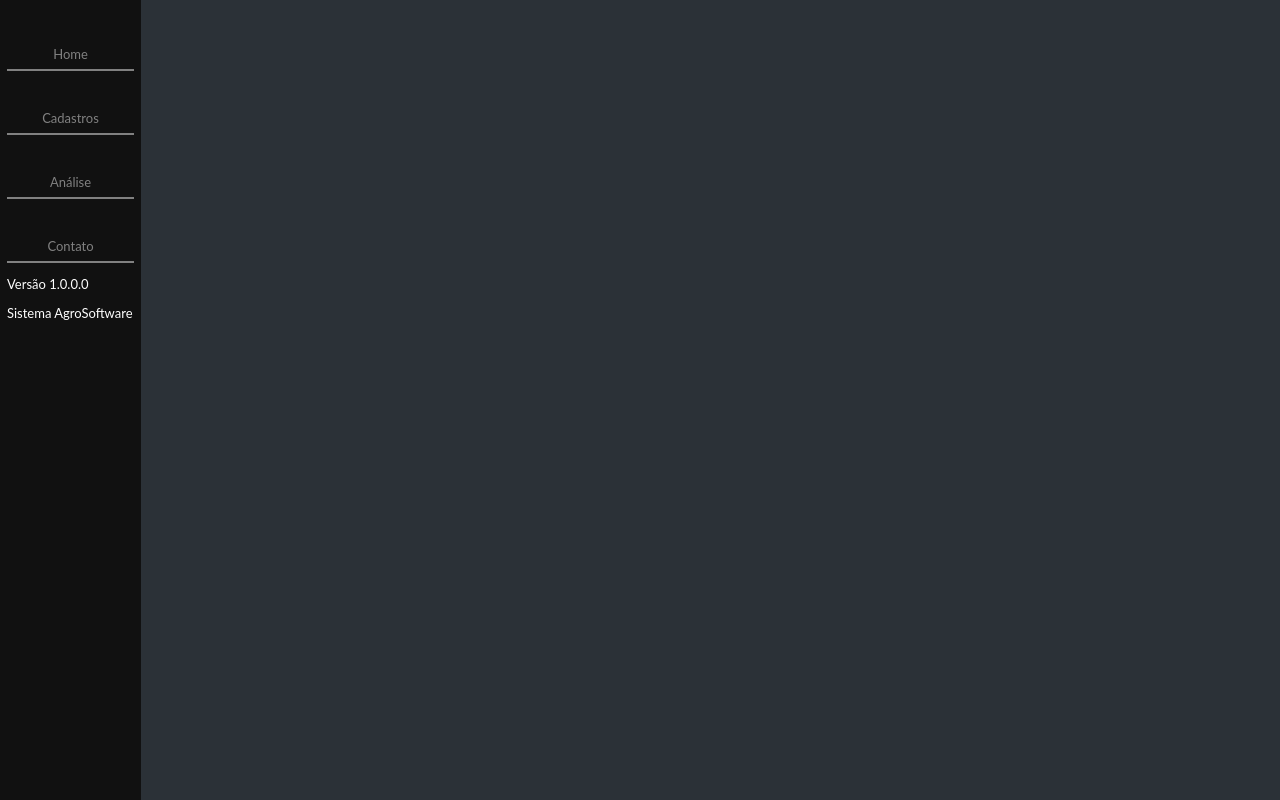
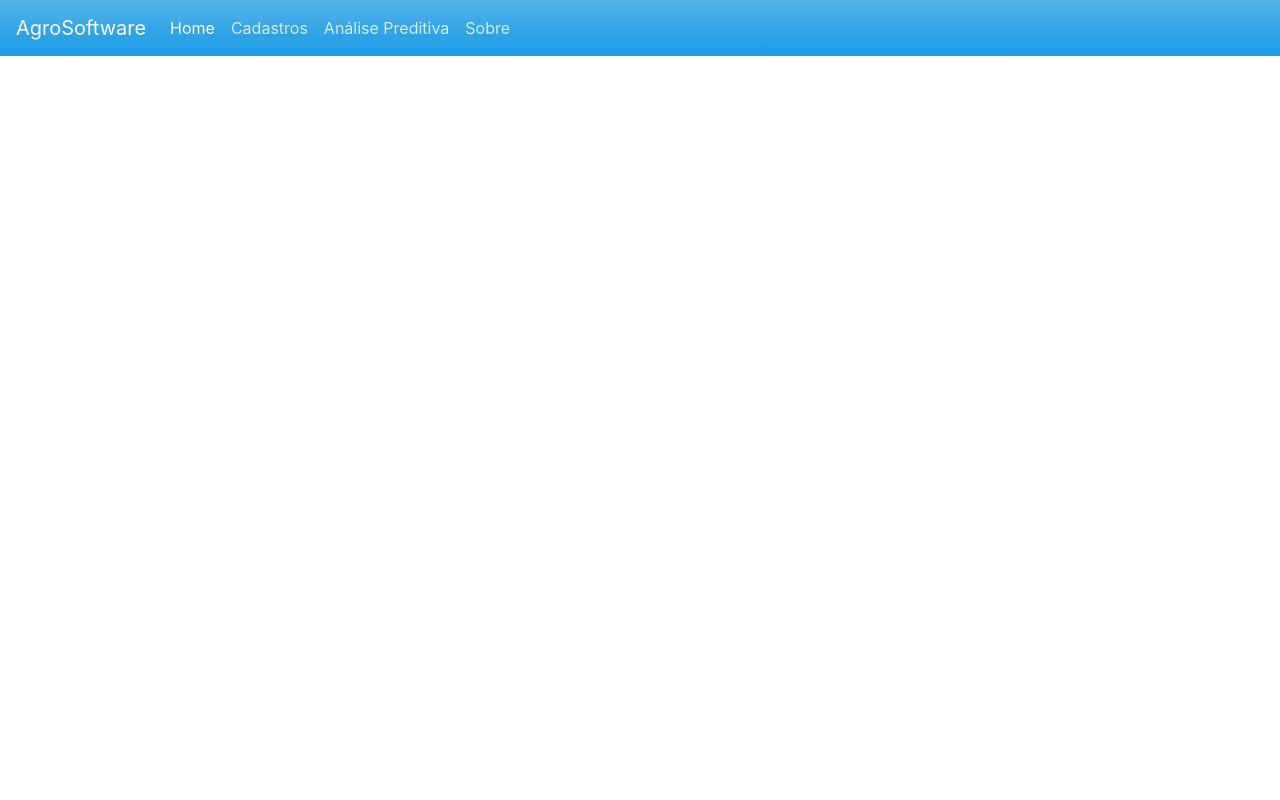
Before and after one commit to viniciusbarth/frontend_tcc, a React (Create React App) app: page /home in a window 1280 px wide. Built offline with nearby package versions, Linux system fonts and the light colour scheme.

Commit message:
Ajustes para melhorar interface, adicionado a lib bootswatch para ficar melhor o menu.
Ajustei também algumas nomenclaturas e components.

Organizei o projeto separando as views dos components.

```diff
--- a/package.json
+++ b/package.json
@@ -11,6 +11,7 @@
     "@testing-library/user-event": "^7.1.2",
     "axios": "^0.19.2",
     "bootstrap": "^4.4.1",
+    "bootswatch": "^4.4.1",
     "font-awesome": "^4.7.0",
     "materialize-css": "^1.0.0-rc.2",
     "react": "^16.13.1",
--- a/src/App.js
+++ b/src/App.js
@@ -2,9 +2,8 @@ import React from 'react';
 import { BrowserRouter, Switch, Route } from 'react-router-dom'
 
 import Login from './components/Login/index';
-import Home from './components/Home/index';
-import AgroMenu from './components/agroMenu';
-import AgroPropriedade from './components/agroPropriedade';
+import Home from './components/views/Home/index';
+import AgroPropriedade from './components/views/Cadastro';
 
 const App = () => (
   <BrowserRouter>
@@ -12,8 +11,7 @@ const App = () => (
       <Route exact path="/" component={Login}/>
       <Route path="/login" component={Login}/>
       <Route path="/home" component={Home}/>
-      <Route path="/home" component={AgroMenu}/>
-      <Route path="/propriedade" component={AgroPropriedade}/>
+      <Route path="/cadastros" component={AgroPropriedade}/>
     </Switch>
   </BrowserRouter>
 )
--- a/src/components/Login/index.js
+++ b/src/components/Login/index.js
@@ -57,7 +57,7 @@ class Login extends React.Component{
               </div>
 
               <div className="form-label-group padd-10">
-                <input type="password" id="inputPassword" name="senha" onChange={this.onChange} value={this.state.senha} className="form-control" placeholder="Password" required></input>
+                <input type="password" id="inputPassword" name="password" onChange={this.onChange} value={this.state.senha} className="form-control" placeholder="Password" required></input>
               </div>
 
               <button className="buttonLogin" type="btn btn-primary" onClick={this.onSubmit} name="" value="Login">Login</button>
--- a/src/components/agroMenu/index.js
+++ b/src/components/agroMenu/index.js
@@ -1,31 +1,44 @@
 import React from 'react';
 
-import "./agroMenu.css";
+import 'bootswatch/dist/cerulean/bootstrap.min.css'
 
 class AgroMenu extends React.Component{
 
-  onsubmit = () => {
+  constructor(props) {
+    super(props);
+  }
 
-    alert('testando 1 2 3')
+  onClick = () => {
+
+    this.props.history.push("/home");
 
   };
 
   render(){
     return(
-      <React.Fragment>
+      <nav className="navbar navbar-expand-lg navbar-dark bg-primary">
+        <a className="navbar-brand" href="#">AgroSoftware</a>
+        <button className="navbar-toggler" type="button" data-toggle="collapse" data-target="#navbarColor01" aria-controls="navbarColor01" aria-expanded="false" aria-label="Toggle navigation">
+          <span className="navbar-toggler-icon"></span>
+        </button>
 
-        <div className="sidenav">
-          <a onClick={this.home}>Home</a>
-          <a onClick={this.onsubmit}>Cadastros</a>
-          <a href="#AnalisePreditiva">Análise</a>
-          <a href="#contato">Contato</a>
-
-          <div className="version">
-            <p>Versão 1.0.0.0</p>
-            <p>Sistema AgroSoftware</p>
-          </div>
+        <div className="collapse navbar-collapse" id="navbarColor01">
+          <ul className="navbar-nav mr-auto">
+            <li className="nav-item active">
+              <a className="nav-link" href="#">Home <span className="sr-only">(current)</span></a>
+            </li>
+            <li className="nav-item">
+              <a className="nav-link" href="#/cadastros">Cadastros</a>
+            </li>
+            <li className="nav-item">
+              <a className="nav-link" href="#">Análise Preditiva</a>
+            </li>
+            <li className="nav-item">
+              <a className="nav-link" href="#">Sobre</a>
+            </li>
+          </ul>
         </div>
-      </React.Fragment>
+      </nav>
     );
   }
 }
--- a/src/components/agroPropriedade/formPropriedade.js
+++ b/src/components/views/Cadastro/formPropriedade.js
@@ -1,7 +1,7 @@
 import React from 'react';
 
 import "./style.css";
-import AgroMenu from '../agroMenu';
+import AgroMenu from '../../AgroMenu';
 
 export default function FormPropriedade() {
 
--- a/src/components/Home/index.js
+++ b/src/components/views/Home/index.js
@@ -1,7 +1,7 @@
 import React from 'react';
 
 import "./home.css";
-import AgroMenu from './../agroMenu';
+import AgroMenu from '../../AgroMenu';
 
 const Home = () => (
     <AgroMenu></AgroMenu>
```
Also changed, not shown: src/components/views/Cadastro/index.js (renamed from src/components/agroPropriedade/index.js), src/components/views/Cadastro/style.css (renamed from src/components/agroPropriedade/style.css), src/components/views/Home/home.css (renamed from src/components/Home/home.css), 1 other file (tests, documents, lock files or other folders).
